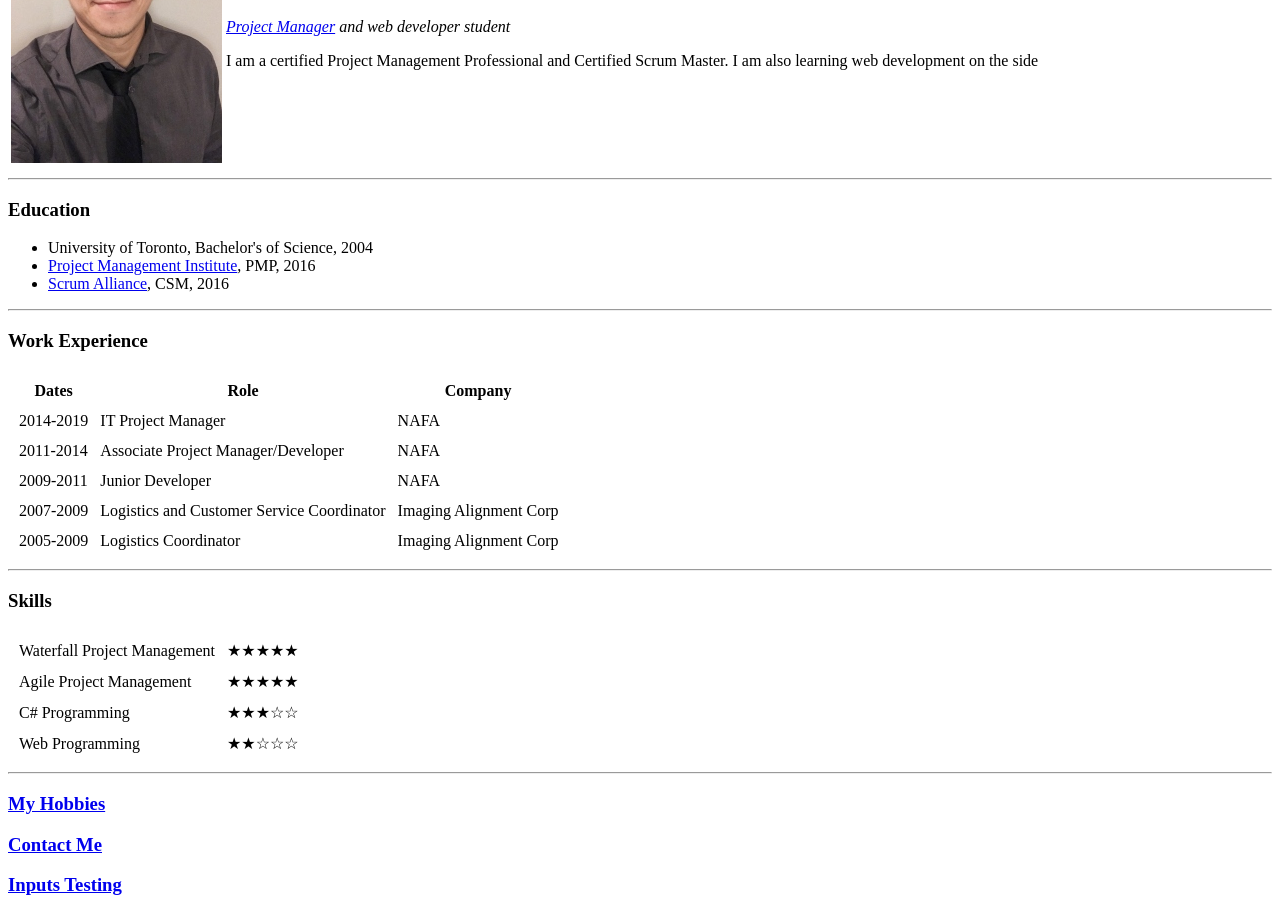
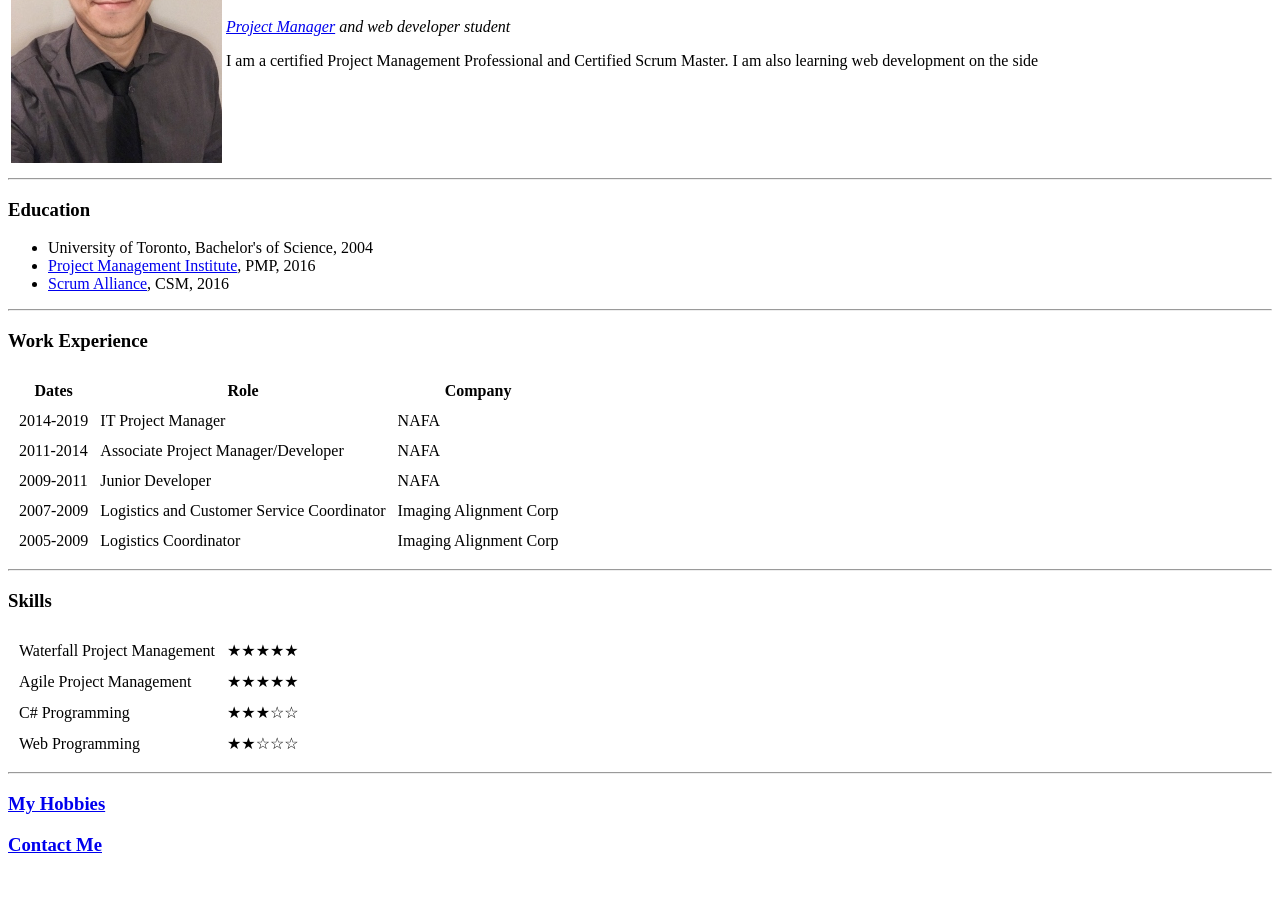
Before and after one commit to VienMinhVong/cv, a plain HTML site: page index.html in a window 1280 px wide. Shown: the part 154-1069 px from the top of the page. After the commit the page ends 1028 px from the top, so only its background shows below. Drawn offline with Linux system fonts and the light colour scheme.

Commit message:
Update index.html

```diff
--- a/index.html
+++ b/index.html
@@ -93,7 +93,7 @@
   <h3><a href="hobbies.html">My Hobbies</a></h3>
   <h3><a href="contact-me.html">Contact Me</a></h3>
 
-  <h3><a href="inputs.html">Inputs Testing</a></h3>
+  <!--<h3><a href="inputs.html">Inputs Testing</a></h3> -->
 
 
 
```
